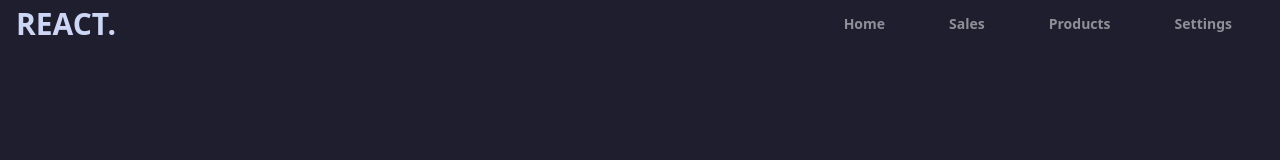
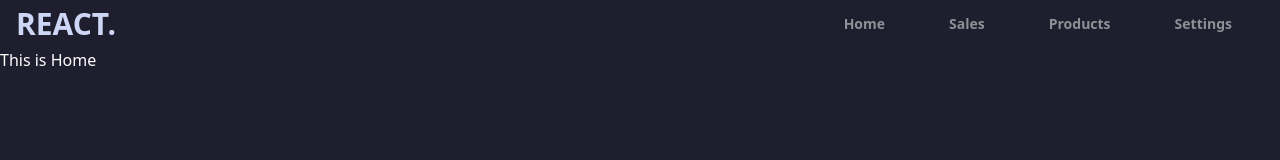
Before and after one commit to IrvinTM/reditus, a React (Vite) app: page / in a window 1280 px wide. Both pictures are taken after a click on the item "Home". Shown: the top 160 px of the page. Built offline with nearby package versions, Linux system fonts and the light colour scheme.

Commit message:
basic layout

```diff
--- a/src/App.tsx
+++ b/src/App.tsx
@@ -1,10 +1,19 @@
+import Home from "./components/Home"
 import NavBar from "./components/NavBar"
+import Products from "./components/Products"
+import Sales from "./components/Sales"
+import Settings from "./components/Settings"
 
 function App() {
 
   return (
     <>
-      <NavBar/>
+      <NavBar
+        home={<Home />}
+        sales={<Sales />}
+        products={<Products />}
+        settings={<Settings />}
+      />
     </>
   )
 }
--- /dev/null
+++ b/src/components/Home.tsx
@@ -0,0 +1,8 @@
+const Home = () => (
+        <div>
+            <h1 className="text-white">This is Home</h1>
+        </div>
+    )
+
+
+export default Home;
--- a/src/components/NavBar.tsx
+++ b/src/components/NavBar.tsx
@@ -1,10 +1,26 @@
-import { useState } from "react";
+import  React, { useState, ReactNode} from "react";
 import {X, Menu} from 'lucide-react';
 
-export default function NavBar() {
+interface NavBarProps {
+  home: ReactNode
+  sales: ReactNode
+  products: ReactNode
+  settings: ReactNode
+}
+
+const NavBar: React.FC<NavBarProps> = ({home, sales, products, settings}: NavBarProps) => {
 
       // State to manage the navbar's visibility
   const [nav, setNav] = useState(false);
+  const [selectedItem, setSelectedItem] = useState("home");
+
+
+  const optionsMap = new Map<string, ReactNode>([
+    ["Home", home],
+    ["Sales", sales],
+    ["Products", products],
+    ["Settings",settings]])
+
 
   // Toggle function to handle the navbar's display
   const handleNav = () => {
@@ -31,6 +47,7 @@ export default function NavBar() {
           <li
             key={item.id}
             className='m-4 p-4 text-sm/6 font-semibold text-white/50 focus:outline-none hover:text-primary-dark  cursor-pointer'
+            onClick={() => setSelectedItem(item.text)}
           >
             {item.text}
           </li>
@@ -64,7 +81,15 @@ export default function NavBar() {
         ))}
       </ul>
     </div>
+    <div>
+      {
+        optionsMap.get(selectedItem)
+      }
+    </div>
+
 
         </>
     )
 }
+
+export default NavBar;
--- /dev/null
+++ b/src/components/Products.tsx
@@ -0,0 +1,10 @@
+const Products = ()=>{
+    return(
+        <div>
+
+            <h1 className="text-white">This is Products</h1>
+        </div>
+    )
+}
+
+export default Products;
--- /dev/null
+++ b/src/components/Sales.tsx
@@ -0,0 +1,11 @@
+
+const Sales = ()=>{
+    return(
+        <div>
+
+            <h1 className="text-white">This is Sales</h1>
+        </div>
+    )
+}
+
+export default Sales;
--- /dev/null
+++ b/src/components/Settings.tsx
@@ -0,0 +1,10 @@
+const Settings = ()=>{
+    return(
+        <div>
+
+            <h1 className="text-white">This is Settings</h1>
+        </div>
+    )
+}
+
+export default Settings;
```
Also changed, not shown: 1 other file (tests, documents, lock files or other folders).
